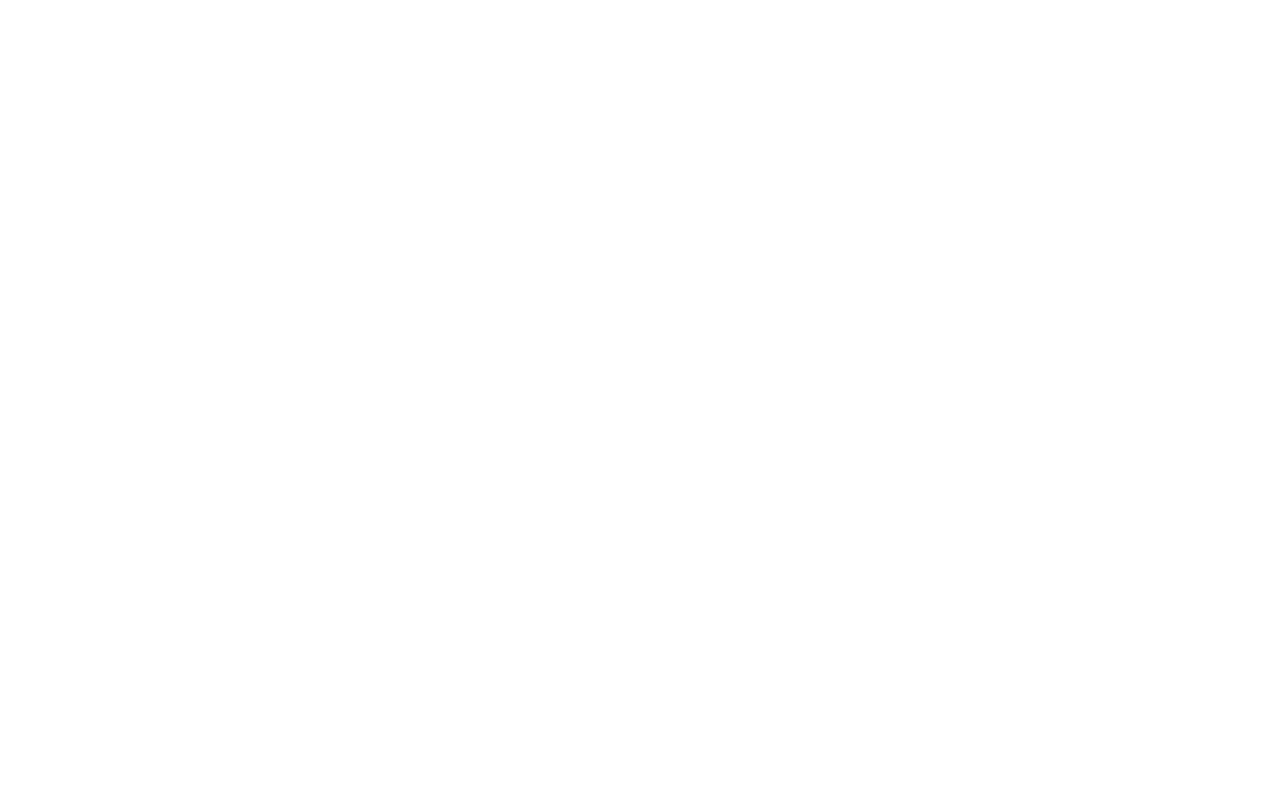
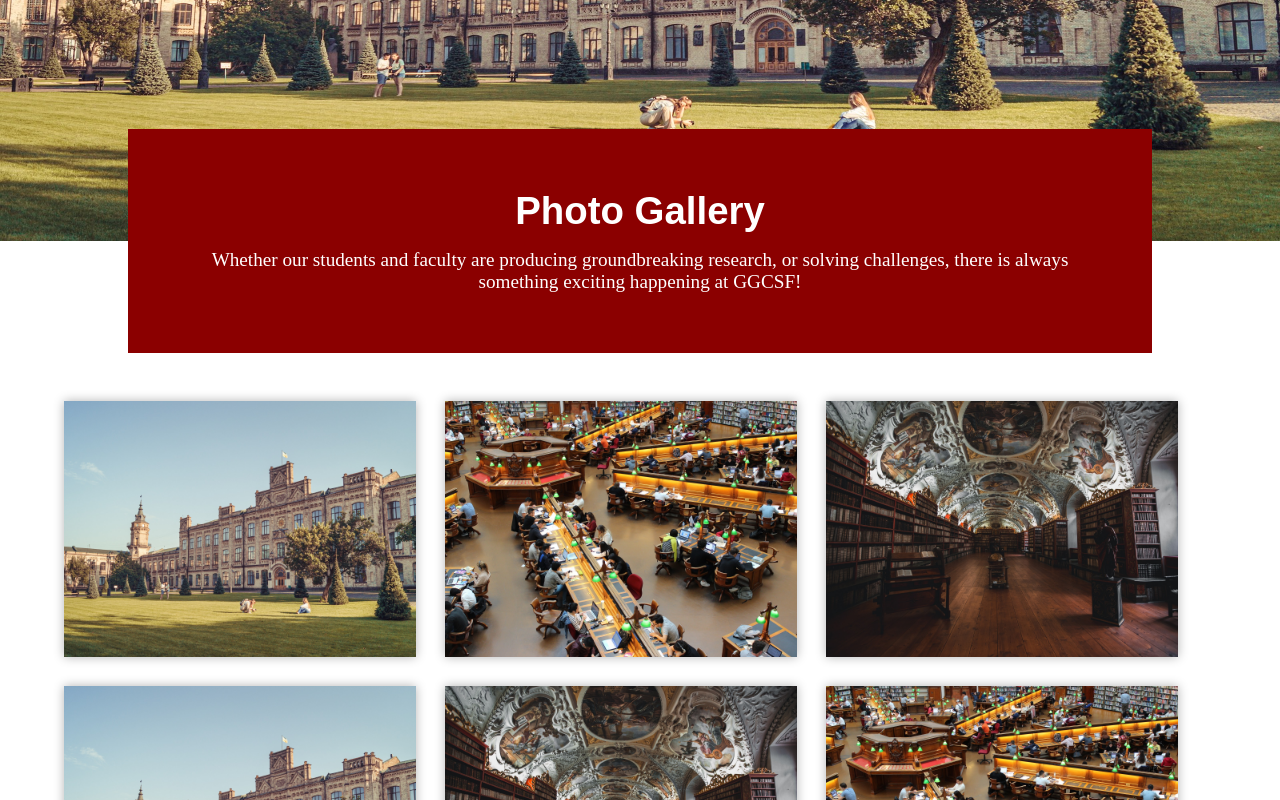
Before and after one commit to RMHamzaArif89/FYP-College-Website, a React (Vite) app in the folder College_Site_Frontend/: page /GalleryPage in a window 1280 px wide. Before the commit this address had no page. Shown: the part 460-1260 px from the top of the page. Before the commit the page ends 800 px from the top, so only its background shows below. Built offline with nearby package versions, Linux system fonts and the light colour scheme.

Commit message:
GalleryPage created ...

```diff
--- a/College_Site_Frontend/src/App.jsx
+++ b/College_Site_Frontend/src/App.jsx
@@ -30,6 +30,7 @@
 import Socities from './Pages/Socities/Socities';
 import AdmissionProcess from './Pages/AdmissionProcess/AdmissionProcess';
 import EventsPage from './Pages/EventsPage/EventsPage';
+import GalleryPage from './Pages/GalleryPage/GalleryPage';
 
 
 const router = createBrowserRouter(
@@ -55,6 +56,8 @@
       <Route path='/socities' element={<Socities/>}/>
       <Route path='/admissionProcess' element={<AdmissionProcess/>}/>
       <Route path='/eventsPage' element={<EventsPage/>}/>
+      <Route path='/GalleryPage' element={<GalleryPage/>}/>
+
 
 
 
--- a/College_Site_Frontend/src/Components/HomeCamLife/HomeCamLife.jsx
+++ b/College_Site_Frontend/src/Components/HomeCamLife/HomeCamLife.jsx
@@ -1,5 +1,6 @@
 import React from 'react'
 import './homeCamLife.css'
+
 
 function HomeCamLife() {
   return (
--- a/College_Site_Frontend/src/Components/HomeCardSlider/CardSlider.jsx
+++ b/College_Site_Frontend/src/Components/HomeCardSlider/CardSlider.jsx
@@ -14,6 +14,7 @@
 import { MdOutlineDateRange } from "react-icons/md";
 import { FaLongArrowAltRight } from "react-icons/fa";
 import { eventsPageData } from '../../Pages/EventsPage/eventsPageData';
+import {Link} from 'react-router-dom';
 
 
 
@@ -90,6 +91,9 @@
           <div className="swiper-pagination"></div>
         </div>
       </Swiper>
+      <div className="eventsPageLink">
+        <Link to={'/eventsPage'}>Explore More <FaLongArrowAltRight/> </Link>
+      </div>
     </div>
   )
 }
--- a/College_Site_Frontend/src/Components/HomeCardSlider/cardSlider.css
+++ b/College_Site_Frontend/src/Components/HomeCardSlider/cardSlider.css
@@ -1,7 +1,7 @@
 .container {
   width: 90%;
-  height: 36rem;
-  margin: 0 auto;
+  height: 38rem;
+  margin: 2rem auto;
 
 }
 
@@ -22,8 +22,33 @@
 
 .eventSliderCard{
   width: 22rem;
-  height: 33rem;
+  height: 90%;
   background: darkred;
   display: flex;
   flex-direction: column;
 }
+.eventsPageLink{
+  width: 100%;
+  height: 5%;
+  display: flex;
+  align-items: center;
+  justify-content: end;
+}
+.eventsPageLink a{
+  text-decoration: none;
+  padding: .8rem 1.2rem;
+  font-size: 1.5rem;
+  background: lightslategray;
+  color: darkred;
+  border-radius: 3px;
+  cursor: pointer;
+  display: flex;
+  align-items: center;
+  gap: .2rem;
+}
+
+.eventsPageLink a:hover{
+  background: rgba(119, 136, 153, 0.774);
+  cursor: pointer;
+  color: white;
+}
--- a/College_Site_Frontend/src/Components/HomeGallery/HomeGallery.jsx
+++ b/College_Site_Frontend/src/Components/HomeGallery/HomeGallery.jsx
@@ -5,8 +5,9 @@
 // Import Swiper styles
 import 'swiper/css';
 import 'swiper/css/effect-cards';
-
 import './homeGallery.css';
+import { Link } from 'react-router-dom'
+import { FaLongArrowAltRight } from "react-icons/fa";
 
 // import required modules
 import { EffectCards, Autoplay} from 'swiper/modules';
@@ -43,6 +44,9 @@
         }
 
       </Swiper>
+      <div className="galleryPageLink">
+        <Link to={'/galleryPage'}>Gallery <FaLongArrowAltRight/> </Link>
+      </div>
       </div>
     </>
   );
--- a/College_Site_Frontend/src/Components/HomeGallery/homeGallery.css
+++ b/College_Site_Frontend/src/Components/HomeGallery/homeGallery.css
@@ -1,19 +1,18 @@
 .homeGallery {
   width: 50%;
-  height: 100%;
+  height: 36rem;
   display: flex;
   justify-content: center;
   align-items: center;
+  flex-direction: column;
   overflow: hidden;
-  padding: 1rem 0;
+  gap: 2rem;
 
 }
 
 .swiper {
   width: 26rem;
-  height: 32rem;
-
-
+  height: 30rem;
 }
 
 .swiper-slide {
@@ -34,3 +33,29 @@
   object-fit: cover;
 
 }
+.galleryPageLink{
+  width: 100%;
+  height: 5%;
+  display: flex;
+  align-items: center;
+  justify-content: end;
+}
+
+.galleryPageLink a{
+  text-decoration: none;
+  padding: .8rem 1.2rem;
+  font-size: 1.5rem;
+  background: lightslategray;
+  color: darkred;
+  border-radius: 3px;
+  cursor: pointer;
+  display: flex;
+  align-items: center;
+  gap: .2rem;
+}
+
+.galleryPageLink a:hover{
+  background: rgba(119, 136, 153, 0.774);
+  cursor: pointer;
+  color: white;
+}
--- /dev/null
+++ b/College_Site_Frontend/src/Pages/GalleryPage/GalleryPage.jsx
@@ -0,0 +1,29 @@
+import React from 'react'
+import './galleryPage.css'
+import { GalleryPageData } from './GalleryPageData'
+
+function GalleryPage() {
+    return (
+        <div className='galleryPage'>
+            <div className="galleryPageCon">
+                <div className="galleryPageConText">
+                    <div className="conTextHeading">Photo Gallery</div>
+                    <div className="conTextDet">Whether our students and faculty are producing groundbreaking research, or solving challenges, there is always something exciting happening at GGCSF!
+
+                    </div>
+                </div>
+            </div>
+
+            <div className="galleryPageCon2">
+             {
+                GalleryPageData.map((data)=>
+                <img src={data.img} alt="" className="galleryImg" />
+                )
+             }
+            </div>
+
+        </div>
+    )
+}
+
+export default GalleryPage
--- /dev/null
+++ b/College_Site_Frontend/src/Pages/GalleryPage/GalleryPageData.js
@@ -0,0 +1,29 @@
+export const GalleryPageData=[
+    {
+        img:'/images/imgSlider1.jpg'
+    },
+    {
+        img:'/images/imgSlider2.jpg'
+    },
+    {
+        img:'/images/imgSlider3.jpg'
+    },
+    {
+        img:'/images/imgSlider1.jpg'
+    },
+    {
+        img:'/images/imgSlider3.jpg'
+    },
+    {
+        img:'/images/imgSlider2.jpg'
+    },
+    {
+        img:'/images/imgSlider3.jpg'
+    },
+    {
+        img:'/images/imgSlider2.jpg'
+    },
+    {
+        img:'/images/imgSlider1.jpg'
+    },
+]
--- /dev/null
+++ b/College_Site_Frontend/src/Pages/GalleryPage/galleryPage.css
@@ -0,0 +1,59 @@
+.galleryPage{
+    width: 100%;
+    min-height:100vh;
+    max-height: auto;
+
+}
+.galleryPageCon{
+    width: 100%;
+    height: 80vh;
+    background-image: url('/images/imgSlider1.jpg');
+    background-size: 100% 100%;
+    background-position:center;
+    position: relative;
+    margin-bottom: 9rem;
+}
+.galleryPageConText{
+    width: 80%;
+    height: 14rem;
+    background: darkred;
+    display: flex;
+    align-items: center;
+    justify-content: center;
+    gap: 1rem;
+    flex-direction: column;
+    position: absolute;
+    left: 10%;
+    bottom: -7rem;
+    padding: 1rem 4rem;
+    text-align: center;
+}
+.galleryPageConText .conTextHeading{
+    font-size: 2.4rem;
+    color: white;
+    font-weight: bold;
+    font-family: Arial, Helvetica, sans-serif;
+}
+.galleryPageConText .conTextDet{
+    font-size: 1.2rem;
+    color: white;
+    font-family: 'Times New Roman', Times, serif;
+}
+
+.galleryPageCon2{
+    width: 90%;
+    margin: 0 auto;
+    height: auto;
+    display: flex;
+    align-items: center;
+    gap: 1.8rem;
+    flex-wrap: wrap;
+    padding: 1rem 0;
+}
+.galleryPageCon2 .galleryImg{
+    width:22rem;
+    height: 16rem;
+    object-fit: cover;
+    box-shadow: 0 0 10px rgb(0 0 0 / 30%);
+    cursor: pointer;
+}
--- a/College_Site_Frontend/src/Pages/Home/home.css
+++ b/College_Site_Frontend/src/Pages/Home/home.css
@@ -9,7 +9,7 @@
 .campusDet{
     width: 90%;
     margin: 0 auto;
-    min-height:440px;
+    min-height:36rem;
     height: auto;
     display: flex;
     gap: 1rem;
--- a/College_Site_Frontend/src/Pages/QuickFacts/quickFacts.css
+++ b/College_Site_Frontend/src/Pages/QuickFacts/quickFacts.css
@@ -29,6 +29,8 @@
 
 }
 .quickFactsSwiperSlide{
+    width: 22rem;
+    height: 100%;
     background: rgba(253, 254, 255, 0.865);
     box-shadow: 0 0 8px inset rgba(91, 4, 4, 0.8);
     border: none;
```
